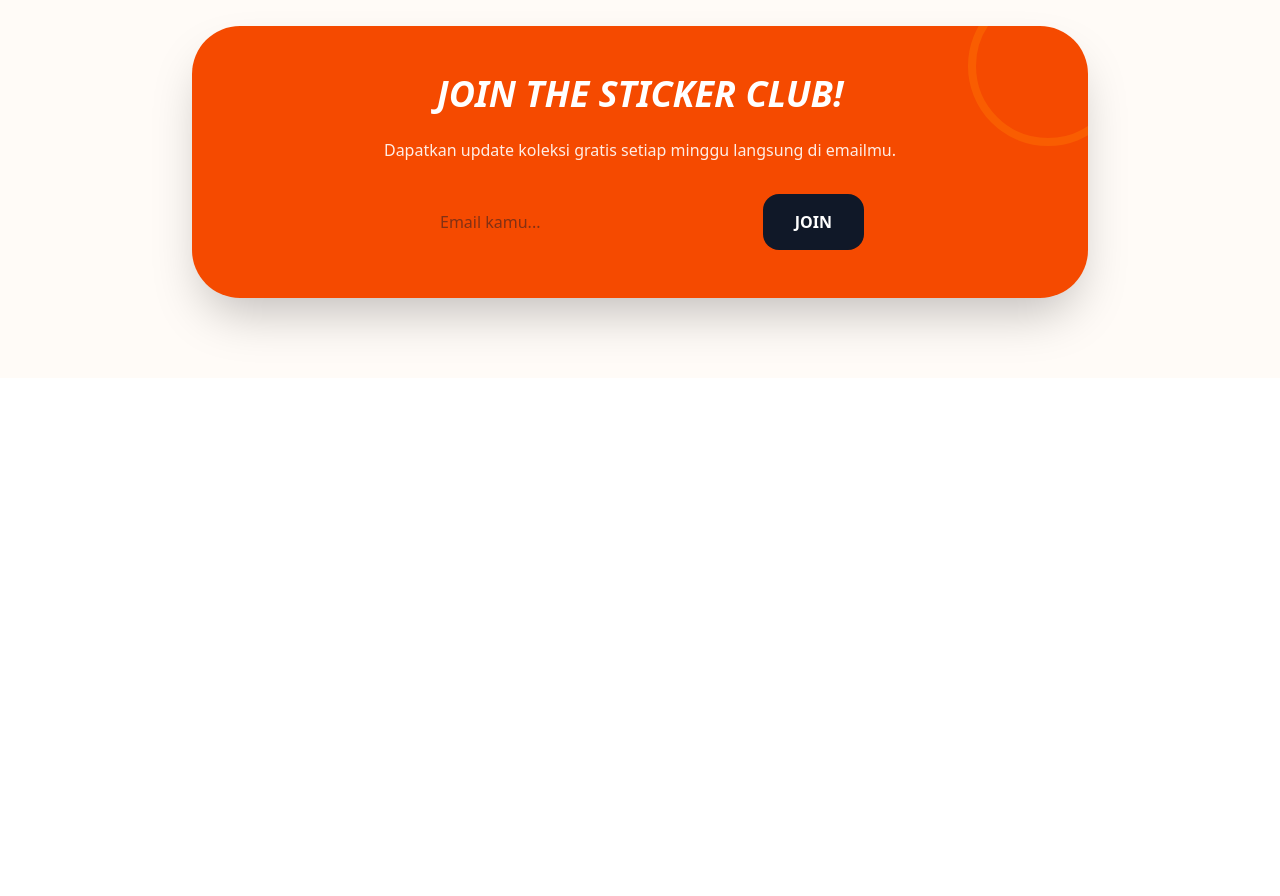
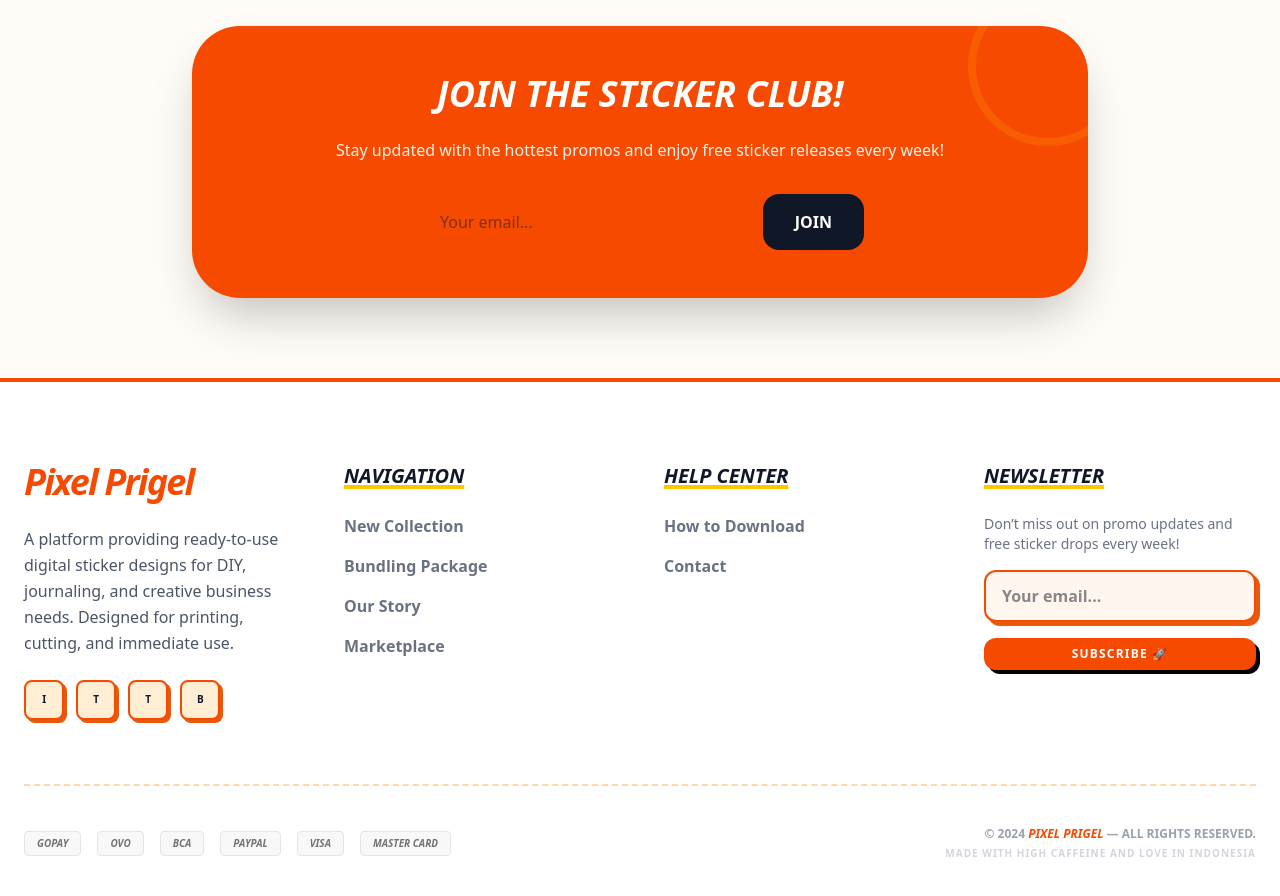
Before and after one commit to septiyan79/pixel-prigel, a React (Vite) app: page / in a window 1280 px wide. Shown: the part 1140-2036 px from the top of the page. Before the commit the page ends 1518 px from the top, so only its background shows below. Built offline with nearby package versions, Linux system fonts and the light colour scheme.

Commit message:
Penambahan components, pages, data dan hooks tapi belum di ubah bagian App.jsx nya

```diff
--- a/package.json
+++ b/package.json
@@ -13,6 +13,7 @@
     "@tailwindcss/vite": "^4.1.18",
     "react": "^19.2.0",
     "react-dom": "^19.2.0",
+    "react-router-dom": "^7.12.0",
     "tailwindcss": "^4.1.18"
   },
   "devDependencies": {
--- a/src/App.jsx
+++ b/src/App.jsx
@@ -1,7 +1,7 @@
 import React from 'react';
 import { useEffect, useRef } from 'react';
 
-const DigitalStickerLandingV2 = () => {
+const App = () => {
   //HANDLE KURSOR ORANGE ======================================
   const cursorRef = useRef(null);
 
@@ -36,9 +36,11 @@ const DigitalStickerLandingV2 = () => {
         <nav className="bg-white/80 backdrop-blur-md border-2 border-orange-600 px-6 py-3 rounded-2xl flex items-center gap-8 shadow-[4px_4px_0px_0px_rgba(234,88,12,1)]">
           <span className="font-black text-xl tracking-tighter text-orange-600">Pixel Prigel</span>
           <div className="hidden md:flex gap-6 text-sm font-bold uppercase tracking-wider">
+            <a href="#" className="hover:text-orange-600">Home</a>
             <a href="#" className="hover:text-orange-600">Stickers</a>
-            <a href="#" className="hover:text-orange-600">About us</a>
+            <a href="#" className="hover:text-orange-600">Our Story</a>
             <a href="#" className="hover:text-orange-600">Marketplace</a>
+            <a href="#" className="hover:text-orange-600">Social Media</a>
 
           </div>
           <div className="h-6 w-0.5 bg-orange-200"></div>
@@ -66,7 +68,7 @@ const DigitalStickerLandingV2 = () => {
             <span className="text-transparent stroke-orange-600" style={{ WebkitTextStroke: '2px #ea580c' }}>REALLY STICK.</span>
           </h1>
           <p className="mt-8 text-lg md:text-xl max-w-xl mx-auto font-medium text-gray-600">
-            Bikin kontenmu lebih "hidup" dengan ribuan koleksi sticker digital unik, lucu, dan estetik.
+            Instant digital sticker designs perfect for DIY, journaling, and creative businesses.
           </p>
         </div>
       </header>
@@ -119,14 +121,14 @@ const DigitalStickerLandingV2 = () => {
         </div>
       </section>
 
-      {/* --- Footer CTA --- */}
+      {/* --- CTA --- */}
       <section className="px-6 py-20">
         <div className="max-w-4xl mx-auto bg-orange-600 rounded-[3rem] p-12 text-center text-white relative overflow-hidden shadow-2xl">
           <div className="relative z-10">
             <h2 className="text-4xl font-black mb-6 italic">JOIN THE STICKER CLUB!</h2>
-            <p className="mb-8 font-medium opacity-90">Dapatkan update koleksi gratis setiap minggu langsung di emailmu.</p>
+            <p className="mb-8 font-medium opacity-90">Stay updated with the hottest promos and enjoy free sticker releases every week!</p>
             <div className="flex flex-col sm:flex-row gap-4 max-w-md mx-auto">
-              <input type="email" placeholder="Email kamu..." className="grow px-6 py-4 rounded-2xl text-gray-900 focus:outline-none" />
+              <input type="email" placeholder="Your email..." className="grow px-6 py-4 rounded-2xl text-gray-900 focus:outline-none" />
               <button className="bg-gray-900 text-white px-8 py-4 rounded-2xl font-black hover:bg-black transition">JOIN</button>
             </div>
           </div>
@@ -135,7 +137,98 @@ const DigitalStickerLandingV2 = () => {
         </div>
       </section>
 
-      {/* KURSOR ORANGE */}
+      {/* --- FOOTER --- */}
+      <footer className="bg-white border-t-4 border-orange-600 pt-20 pb-10 px-6">
+        <div className="max-w-7xl mx-auto">
+          <div className="grid grid-cols-1 md:grid-cols-2 lg:grid-cols-4 gap-12 mb-16">
+
+            {/* --- Branding & Tagline --- */}
+            <div className="space-y-6">
+              <h2 className="text-4xl font-black tracking-tighter text-orange-600 italic">Pixel Prigel</h2>
+              <p className="text-gray-600 font-medium leading-relaxed">
+                A platform providing ready-to-use digital sticker designs for DIY, journaling, and creative business needs. Designed for printing, cutting, and immediate use.
+              </p>
+              {/* Social Media Icons */}
+              <div className="flex gap-3">
+                {['Instagram', 'TikTok', 'Twitter', 'Behance'].map((social) => (
+                  <a
+                    key={social}
+                    href="#"
+                    className="w-10 h-10 bg-orange-100 border-2 border-orange-600 rounded-lg flex items-center justify-center shadow-[3px_3px_0px_0px_rgba(234,88,12,1)] hover:translate-y-1 hover:shadow-none transition-all"
+                    title={social}
+                  >
+                    <span className="text-[10px] font-black uppercase tracking-tighter">{social.charAt(0)}</span>
+                  </a>
+                ))}
+              </div>
+            </div>
+
+            {/* --- Quick Links --- */}
+            <div>
+              <h4 className="text-xl font-black uppercase italic mb-6 underline decoration-yellow-400 decoration-4">Navigation</h4>
+              <ul className="space-y-4 font-bold text-gray-500">
+                <li><a href="#" className="hover:text-orange-600 transition-colors">New Collection</a></li>
+                <li><a href="#" className="hover:text-orange-600 transition-colors">Bundling Package</a></li>
+                <li><a href="#" className="hover:text-orange-600 transition-colors">Our Story</a></li>
+                <li><a href="#" className="hover:text-orange-600 transition-colors">Marketplace</a></li>
+              </ul>
+            </div>
+
+            {/* --- Support & FAQ --- */}
+            <div>
+              <h4 className="text-xl font-black uppercase italic mb-6 underline decoration-yellow-400 decoration-4">Help Center</h4>
+              <ul className="space-y-4 font-bold text-gray-500">
+                <li><a href="#" className="hover:text-orange-600 transition-colors">How to Download</a></li>
+                {/* <li><a href="#" className="hover:text-orange-600 transition-colors">Lisensi Penggunaan</a></li> */}
+                <li><a href="#" className="hover:text-orange-600 transition-colors">Contact</a></li>
+                {/* <li><a href="#" className="hover:text-orange-600 transition-colors">Kebijakan Privasi</a></li> */}
+              </ul>
+            </div>
+
+            {/* --- Newsletter --- */}
+            <div>
+              <h4 className="text-xl font-black uppercase italic mb-6 underline decoration-yellow-400 decoration-4">Newsletter</h4>
+              <p className="text-sm font-medium text-gray-500 mb-4">Don’t miss out on promo updates and free sticker drops every week!</p>
+              <div className="relative group">
+                <input
+                  type="email"
+                  placeholder="Your email..."
+                  className="w-full px-4 py-3 bg-orange-50 border-2 border-orange-600 rounded-xl font-bold focus:outline-none shadow-[4px_4px_0px_0px_rgba(234,88,12,1)]"
+                />
+                <button className="mt-4 w-full bg-orange-600 text-white py-2 rounded-xl font-black uppercase text-xs tracking-widest shadow-[4px_4px_0px_0px_rgba(0,0,0,1)] hover:translate-y-1 hover:shadow-none transition-all">
+                  Subscribe 🚀
+                </button>
+              </div>
+            </div>
+
+          </div>
+
+          {/* --- Bottom Section: Payments & Copyright --- */}
+          <div className="pt-10 border-t-2 border-dashed border-orange-200 flex flex-col md:flex-row justify-between items-center gap-6">
+            <div className="flex flex-wrap justify-center gap-4 grayscale opacity-60">
+              {/* Placeholder untuk Icon Pembayaran */}
+              <div className="bg-gray-100 border border-gray-300 px-3 py-1 rounded text-[10px] font-black italic uppercase">GoPay</div>
+              <div className="bg-gray-100 border border-gray-300 px-3 py-1 rounded text-[10px] font-black italic uppercase">OVO</div>
+              <div className="bg-gray-100 border border-gray-300 px-3 py-1 rounded text-[10px] font-black italic uppercase">BCA</div>
+              <div className="bg-gray-100 border border-gray-300 px-3 py-1 rounded text-[10px] font-black italic uppercase">PayPal</div>
+              <div className="bg-gray-100 border border-gray-300 px-3 py-1 rounded text-[10px] font-black italic uppercase">Visa</div>
+              <div className="bg-gray-100 border border-gray-300 px-3 py-1 rounded text-[10px] font-black italic uppercase">Master Card</div>
+            </div>
+
+            <div className="text-center md:text-right">
+              <p className="text-xs font-bold text-gray-400">
+                © 2024 <span className="text-orange-600 uppercase italic">PIXEL PRIGEL</span> — ALL RIGHTS RESERVED.
+              </p>
+              <p className="text-[10px] font-bold text-gray-300 uppercase tracking-widest mt-1">
+                Made with High Caffeine and Love in Indonesia
+              </p>
+            </div>
+          </div>
+        </div>
+      </footer>
+
+
+      {/* --- KURSOR ORANGE --- */}
       <div
         ref={cursorRef}
         className="fixed top-0 left-0 w-6 h-6 bg-orange-500 rounded-full pointer-events-none z-9999 transition-transform duration-75 ease-out -ml-3 -mt-3"
@@ -145,4 +238,4 @@ const DigitalStickerLandingV2 = () => {
   );
 };
 
-export default DigitalStickerLandingV2;
+export default App;
--- /dev/null
+++ b/src/components/StickerCard.jsx
@@ -0,0 +1,36 @@
+const StickerCard = ({ item }) => {
+  return (
+    <div className="group relative">
+      <div className="absolute inset-0 bg-orange-600 rounded-3xl group-hover:translate-x-3 group-hover:translate-y-3 transition-transform duration-300"></div>
+
+      <div className="relative bg-white border-2 border-orange-600 rounded-3xl p-4 flex flex-col h-full">
+        <div className={`aspect-square rounded-2xl ${item.color} mb-4 relative overflow-hidden`}>
+          <img
+            src={`https://via.placeholder.com/400?text=${item.name.split(" ")[0]}`}
+            alt={item.name}
+            className="w-full h-full object-cover mix-blend-multiply opacity-80 group-hover:scale-110 transition-transform duration-500"
+          />
+          <div className="absolute top-3 left-3 bg-white border border-orange-600 px-2 py-1 rounded-md text-[10px] font-bold uppercase">
+            {item.tag}
+          </div>
+        </div>
+
+        <h3 className="text-xl font-black uppercase italic mb-2">{item.name}</h3>
+
+        <p className="text-xs text-gray-500 mb-4 grow">
+          High resolution PNG & SVG. Ready for print, cut, and DIY projects.
+        </p>
+
+        <span className="text-lg font-black text-orange-600 mb-4">
+          Rp {item.price.toLocaleString()}
+        </span>
+
+        <button className="py-3 bg-orange-600 text-white rounded-xl font-black uppercase">
+          View Details
+        </button>
+      </div>
+    </div>
+  );
+};
+
+export default StickerCard;
--- /dev/null
+++ b/src/components/StickerGrid.jsx
@@ -0,0 +1,16 @@
+// src/components/StickerGrid.jsx
+import StickerCard from "./StickerCard";
+
+const StickerGrid = ({ stickers }) => {
+  return (
+    <section className="max-w-6xl mx-auto px-6 py-12">
+      <div className="grid grid-cols-1 sm:grid-cols-2 lg:grid-cols-4 gap-10">
+        {stickers.map((item) => (
+          <StickerCard key={item.id} item={item} />
+        ))}
+      </div>
+    </section>
+  );
+};
+
+export default StickerGrid;
--- /dev/null
+++ b/src/data/dummyStickers.js
@@ -0,0 +1,6 @@
+export const dummyStickers = [
+  { id: 1, name: "Vaporwave Dream", tag: "Best Seller", price: 19000, color: "bg-orange-200" },
+  { id: 2, name: "Office Satire", tag: "New", price: 12000, color: "bg-yellow-100" },
+  { id: 3, name: "Daily Positivity", tag: "Limited", price: 22000, color: "bg-orange-100" },
+  { id: 4, name: "Gamer Spirit", tag: "Hot", price: 15000, color: "bg-orange-300" },
+];
--- /dev/null
+++ b/src/hooks/useCursor.js
@@ -0,0 +1,14 @@
+import { useEffect } from "react";
+
+export default function useCursor(cursorRef) {
+  useEffect(() => {
+    const moveCursor = (e) => {
+      if (cursorRef.current) {
+        cursorRef.current.style.transform = `translate3d(${e.clientX}px, ${e.clientY}px, 0)`;
+      }
+    };
+
+    window.addEventListener("mousemove", moveCursor);
+    return () => window.removeEventListener("mousemove", moveCursor);
+  }, [cursorRef]);
+}
--- /dev/null
+++ b/src/pages/Home.jsx
@@ -0,0 +1,29 @@
+import { useRef } from "react";
+import Navbar from "../components/Navbar";
+import Hero from "../components/Hero";
+import StickerGrid from "../components/StickerGrid";
+import Footer from "../components/Footer";
+import { dummyStickers } from "../data/dummyStickers";
+import useCursor from "../hooks/useCursor";
+
+const Home = () => {
+  const cursorRef = useRef(null);
+  useCursor(cursorRef);
+
+  return (
+    <div className="bg-[#FFFBF7] min-h-screen">
+      <Navbar />
+      <Hero />
+      <StickerGrid stickers={dummyStickers} />
+      <Footer />
+
+      {/* Cursor */}
+      <div
+        ref={cursorRef}
+        className="fixed top-0 left-0 w-6 h-6 bg-orange-500 rounded-full pointer-events-none -ml-3 -mt-3"
+      />
+    </div>
+  );
+};
+
+export default Home;
```
Also changed, not shown: 1 other file (tests, documents, lock files or other folders).
